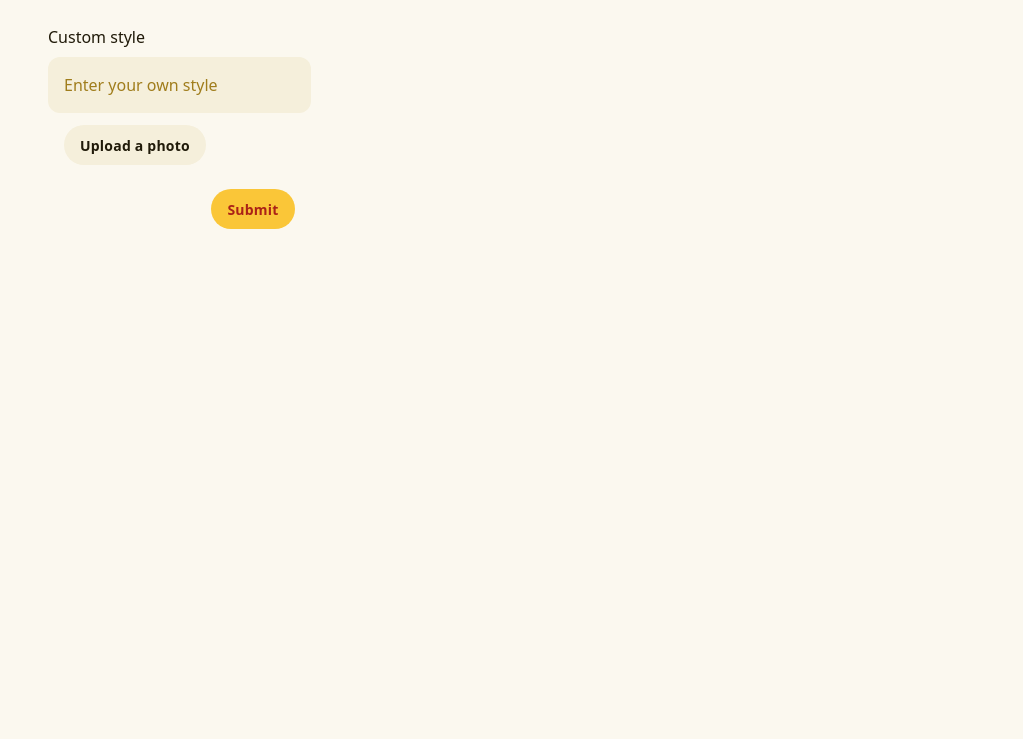
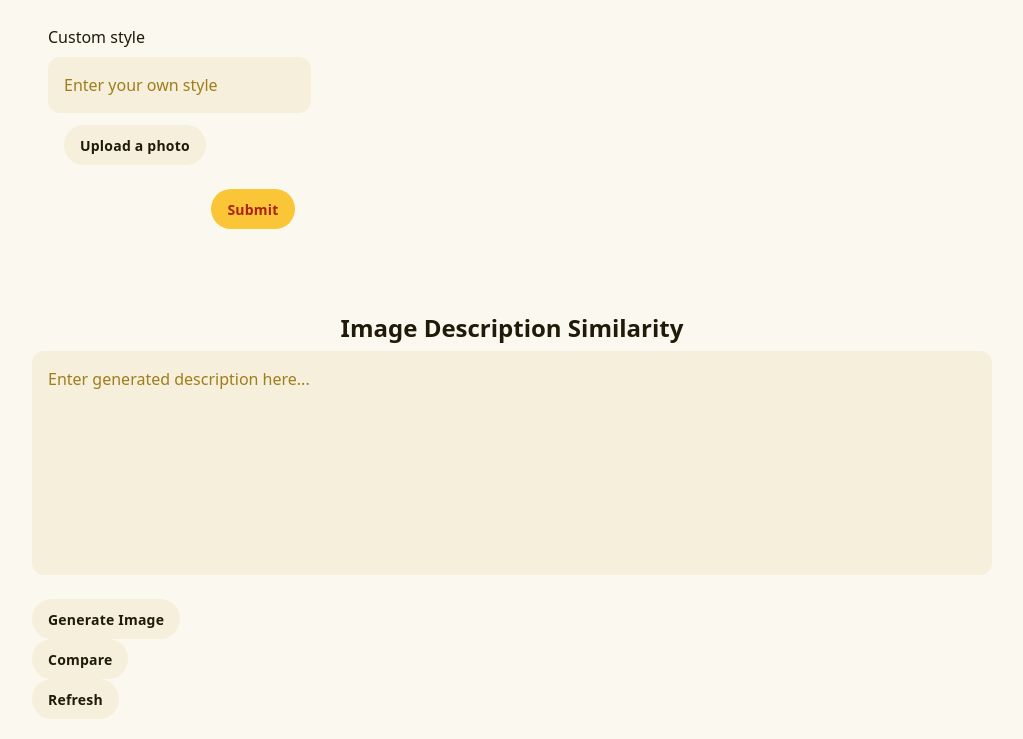
Before and after one commit to Alice0914/gemini-app-group-project, a website with bundled scripts: page index.html in a window 1280 px wide. Shown: the part 694-1433 px from the top of the page, without its empty margins (128-1151 px from the left). Before the commit the page ends 967 px from the top, so only its background shows below. Built offline with nearby package versions, Linux system fonts and the light colour scheme; no server answers.

Commit message:
Image Description Similarity feature added

```diff
--- /dev/null
+++ b/image_gen.js
@@ -0,0 +1,55 @@
+function compareDescriptions() {
+    const description = document.getElementById('description').value;
+
+    fetch('http://68.173.160.106:5001/compare', {
+        method: 'POST',
+        headers: {
+            'Content-Type': 'application/json'
+        },
+        body: JSON.stringify({ description: description })
+    })
+    .then(response => response.json())
+    .then(data => {
+        const resultsDiv = document.getElementById('results');
+        resultsDiv.innerHTML = '';
+        data.forEach(item => {
+            const div = document.createElement('div');
+            div.className = 'result-item';
+            div.innerHTML = `
+                <img src="${item[0]}" alt="Image"><br>
+                <p>Similarity: ${item[1].toFixed(4)}</p>
+                <button onclick="window.open('${item[0]}', '_blank')">Download Image</button>
+            `;
+            resultsDiv.appendChild(div);
+        });
+    });
+}
+
+function generateImage() {
+    const prompt = document.getElementById('description').value;
+
+    fetch('http://68.173.160.106:5001/generate_image', {
+        method: 'POST',
+        headers: {
+            'Content-Type': 'application/json'
+        },
+        body: JSON.stringify({ prompt: prompt })
+    })
+    .then(response => response.json())
+    .then(data => {
+        const resultsDiv = document.getElementById('results');
+        const div = document.createElement('div');
+        div.className = 'result-item';
+        div.innerHTML = `
+            <img src="${data.image_url}" alt="Generated Image"><br>
+            <p>Generated Image:</p>
+            <button onclick="window.open('${data.image_url}', '_blank')">Download Image</button>
+        `;
+        resultsDiv.appendChild(div);
+    });
+}
+
+function refreshPage() {
+    document.getElementById('description').value = '';
+    document.getElementById('results').innerHTML = '';
+}
--- a/index.html
+++ b/index.html
@@ -188,7 +188,28 @@
 
           </div>
 
-
+          <!-- Image Generation part -->
+            <!-- <div class="flex-1"  id="image_gen_part"> -->
+              <div class="px-40 flex flex-1 justify-center py-5">
+                <div class="layout-content-container flex flex-col max-w-[960px] flex-1" id="image_gen_part">
+                    <h3 class="text-[#201A09] tracking-light text-2xl font-bold leading-tight px-4 text-center pb-2 pt-5">Image Description Similarity</h3>
+                    <textarea class="form-input resize-none overflow-hidden rounded-xl text-[#201A09] focus:outline-0 focus:ring-0 border-none bg-[#F5EFDB] focus:border-none h-18 placeholder:text-[#A07D1C] p-4 text-base font-normal leading-normal w-full" id="description" rows="8" cols="50" placeholder="Enter generated description here..."></textarea>
+                    <br>
+                    <div class="image-button-container">
+                        <button class="flex min-w-[84px] max-w-[480px] cursor-pointer items-center justify-center overflow-hidden rounded-full h-10 px-4 bg-[#F5EFDB] text-[#201A09] text-sm font-bold leading-normal tracking-[0.015em]" onclick="generateImage()">
+                            <span class="truncate">Generate Image</span></button>
+                        <button class="flex min-w-[84px] max-w-[480px] cursor-pointer items-center justify-center overflow-hidden rounded-full h-10 px-4 bg-[#F5EFDB] text-[#201A09] text-sm font-bold leading-normal tracking-[0.015em]"  onclick="compareDescriptions()">
+                            <span class="truncate">Compare</span>
+                        </button>
+                        <button  class="flex min-w-[84px] max-w-[480px] cursor-pointer items-center justify-center overflow-hidden rounded-full h-10 px-4 bg-[#F5EFDB] text-[#201A09] text-sm font-bold leading-normal tracking-[0.015em]" onclick="refreshPage()">
+                            <span class="truncate">Refresh</span>
+                        </button>
+                    </div>
+                    <div id="results"></div>
+                </div>
+              </div>
+              <script src="./image_gen.js"></script>
+              <!-- /Image Generation part -->
         </div>
       </div>
       <!--<div class="prompt-box">
--- /dev/null
+++ b/server.js
@@ -0,0 +1,17 @@
+const express = require('express');
+
+const app = express();
+var  path = require('path');
+
+app.listen(5080, function(){
+
+    console.log('Server is running on port 5080');
+});
+
+
+app.get('/', function(req, res) {
+    // res.send('Hello World');
+    res.sendFile(__dirname + '/index.html');
+});
+
+app.use(express.static(path.join(__dirname, '/')));
```
Also changed, not shown: package.json (added, +18 -0 lines), style1.css, 1 other file.
